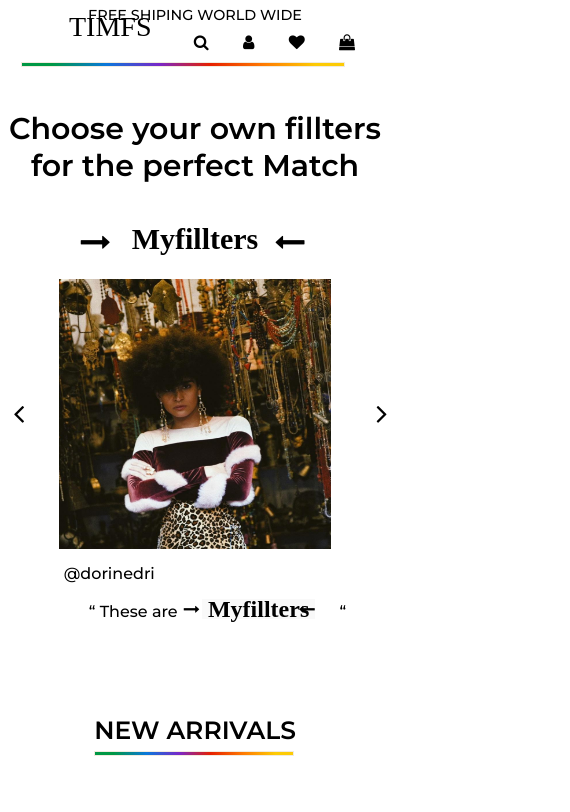
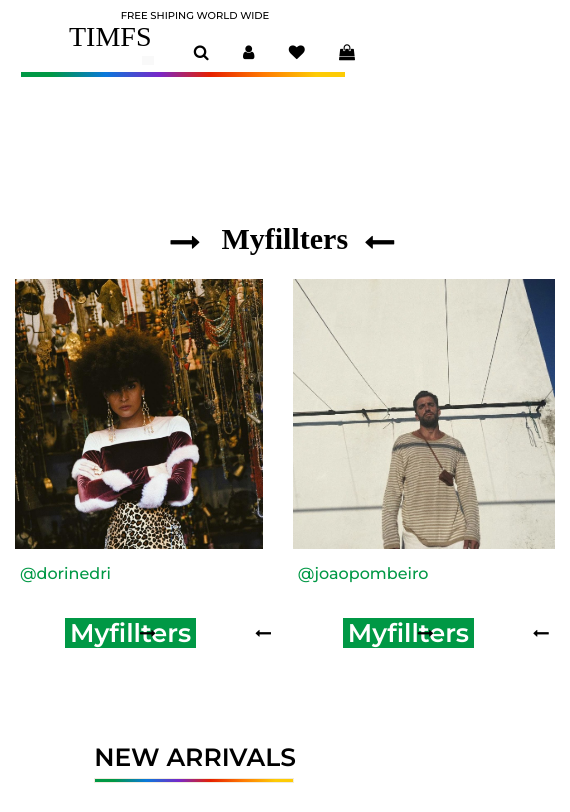
Before and after one commit to alon-shalev/final_project_final, a plain HTML site: page index.html in a window 390 px wide. Shown: the top 812 px of the page, 570 px wide, since content can reach past the window. Drawn offline with Linux system fonts and the light colour scheme; a web font is replaced by a local one.

Commit message:
update style css
updated style css with background images and few updates of the design text header

```diff
--- a/style.css
+++ b/style.css
@@ -8,6 +8,13 @@ body {
     font-family: 'Montserrat', sans-serif;
 
 
+
+
+}
+
+.background_image {
+    position: absolute;
+    z-index: -1;
 
 
 }
@@ -49,6 +56,7 @@ header {
     align-items: center;
     position: relative;
     height: 50px;
+    margin-top: 10px;
 
 }
 
@@ -80,16 +88,52 @@ a {
     font-size: 2.3rem;
 }
 
+.images {
+    position: relative;
+    overflow: auto;
+
+}
+
+.first-images a {
+    color: #009845;
+}
+
+.first-images-j a {
+    color: #009845;
+}
+
+
+.first-images p {
+    color: #ffff;
+}
+
+.first-images-j p {
+    color: #ffff;
+
+}
+
 .images a:hover {
     transition: 0.8s;
     color: #009845;
     font-size: 1.2rem;
 }
 
+
 .images button:hover {
     transition: 0.8s;
-    color: #009845;
+    color: #ffff;
     font-size: 1.6rem;
+
+}
+
+.images button {
+    transition: 0.8s;
+    color: #ffff;
+    font-size: 1.6rem;
+    background-color: #009845;
+    padding: 5px;
+    font-family: 'Montserrat', sans-serif;
+
 }
 
 .nav-container .logo {
@@ -137,11 +181,12 @@ a {
 }
 
 .under-line {
-    border: 1px solid #F1EBDE;
+    /* border: 1px solid #F1EBDE; */
     height: 5px;
     width: 250px;
     top: 75%;
     left: 1.75%;
+
     background: linear-gradient(90deg, #009845 9.37%, #0a78db 26.04%, #7927c8 42.71%, #e62000 58.33%, #ff7b02 75%, #fdcb05 91.15%);
 
     /*background: linear-gradient(90deg, #ff5c77, #4dd091, #ffec59, #ffa23a);*/
@@ -184,7 +229,7 @@ a {
 
     .line {
         width: 100%;
-        height: 2px;
+        height: 3px;
         background-color: black;
         border-radius: 12px;
         margin: auto;
@@ -267,6 +312,7 @@ a {
     display: flex;
     text-align: center;
     font-size: 30px;
+    color: #ffff;
 
 
 
@@ -327,13 +373,18 @@ button {
 @media screen and (max-width: 767px) {
 
     .images {
-        flex-direction: column;
+        flex-direction: row;
+        /* overflow: normal; */
+
+
 
     }
 
-    .first-images-j {
+
+
+    /* .first-images-j {
         display: none;
-    }
+    } */
 
 
 }
@@ -1208,19 +1259,23 @@ a:hover {
     .product_div_conteiner {
         display: flex;
         flex-direction: column;
+
         align-items: center;
         justify-content: center;
         text-align: center;
         width: 100%;
         z-index: 1;
-        padding-top: 50%;
+        padding-top: 30%;
+
+
+
 
 
     }
 
     .product_div_conteiner .bread_crubs {
         top: 7%;
-        left: 1%;
+        left: 10%;
 
 
     }
@@ -1228,7 +1283,7 @@ a:hover {
     .proudact-details .proudact_title {
         position: absolute;
         top: 7.5%;
-        left: 1%;
+        left: 10%;
         display: flex;
         flex-direction: column;
         font-size: 0.8rem;
@@ -1253,7 +1308,8 @@ a:hover {
 
 }
 
-.Hamburger {
+
+/* .Hamburger {
     width: 55px;
     height: 50px;
     position: fixed;
@@ -1269,7 +1325,7 @@ a:hover {
 
     margin-right: 25px;
     display: none;
-}
+} */
 
 /*  this is a comment fot us to see if git is working */
 
```
